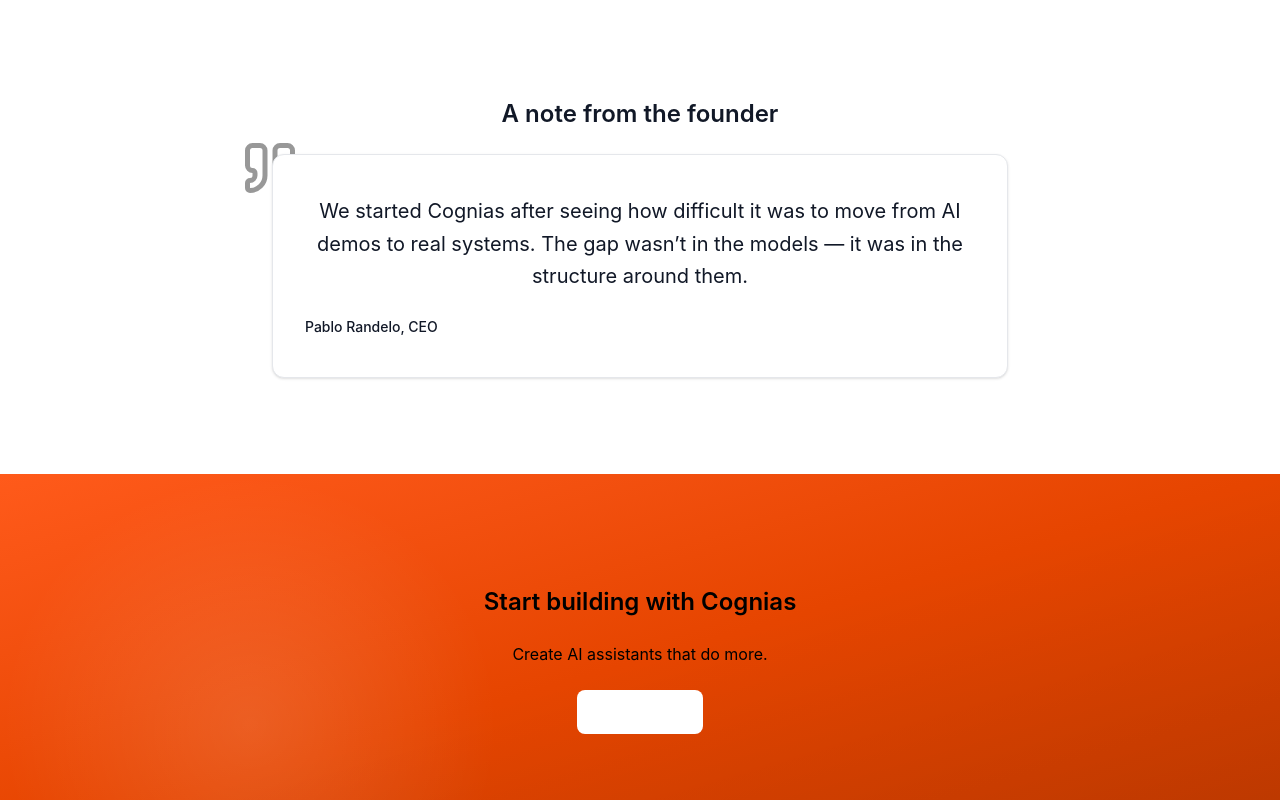
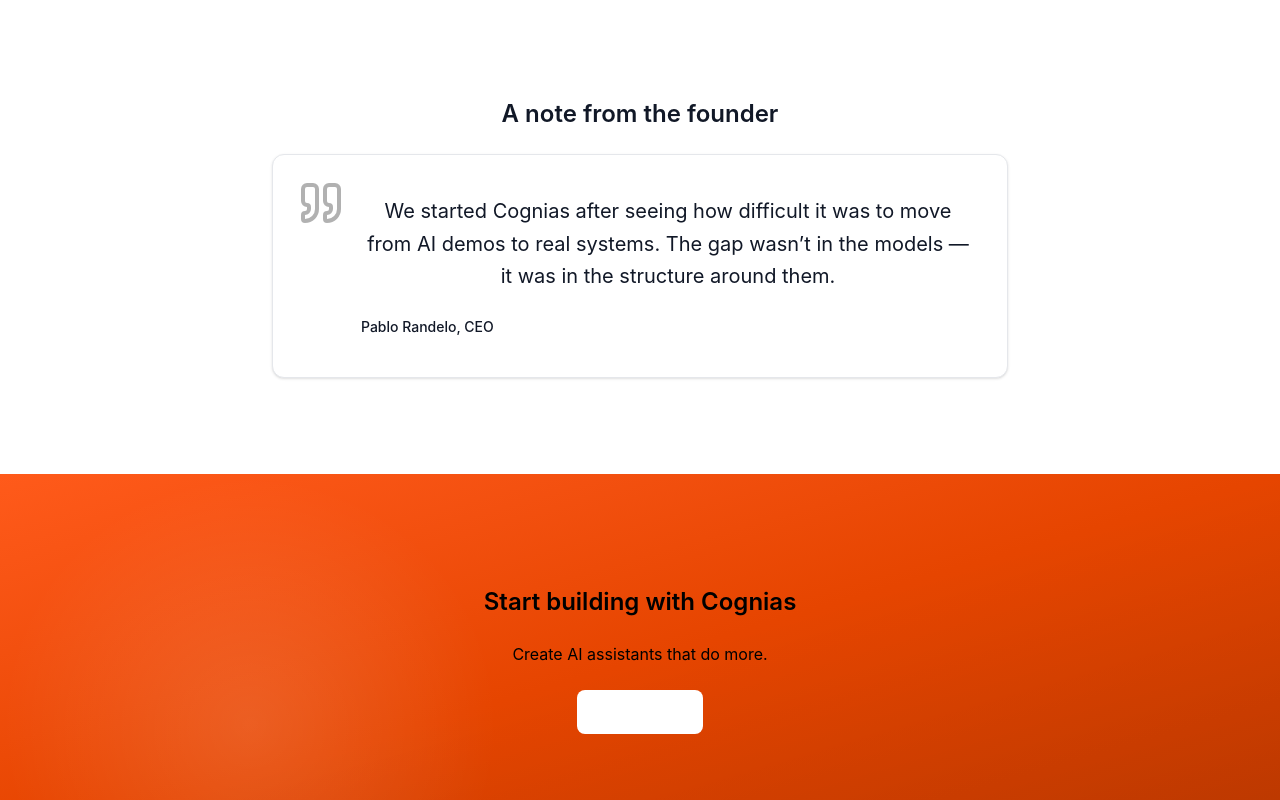
Before and after one commit to prandle/cognias-marketing, a React (Vite) app: page /about in a window 1280 px wide. Shown: the part 2160-2960 px from the top of the page. Built offline with nearby package versions, Linux system fonts and the light colour scheme.

Commit message:
quote invert

```diff
--- a/src/components/ui/Quote.tsx
+++ b/src/components/ui/Quote.tsx
@@ -1,5 +1,5 @@
 import { Container } from "../layout/index";
-import { Quote } from "lucide-react";
+import { Quote as QuoteIcon } from "lucide-react";
 
 type QuoteProps = {
   quote: string;
@@ -12,21 +12,23 @@ export function Quotation({ quote, author, role, avatarUrl }: QuoteProps) {
   return (
     <Container size="narrow" className="relative">
 
-      {/* Top-left quote icon */}
-      <Quote size="60" className="absolute -top-4 -left-4 text-4xl opacity-40 select-none pointer-events-none
-                   text-border theme-inverse:text-white/40"
-      />
+      {/* Card */}
+      <div className="relative bg-surface border border-border rounded-[var(--radius-lg)] px-8 py-10 shadow-sm overflow-hidden theme-inverse:bg-gradient-to-br theme-inverse:from-primary/80 theme-inverse:via-[#e64500] theme-inverse:to-[#cc3d00]">
 
-      {/* Card */}
-      <div className="relative bg-surface border border-border rounded-[var(--radius-lg)] px-8 py-10 shadow-sm overflow-hidden">
+        {/* Quote icon inside padding */}
+        <QuoteIcon
+          size={48}
+          className="absolute top-6 left-6 text-border opacity-30 pointer-events-none
+                     theme-inverse:text-white/40"
+        />
 
         {/* Quote text */}
-        <p className="text-lg md:text-xl leading-relaxed text-text theme-inverse:text-white/80">
+        <p className="text-lg md:text-xl leading-relaxed text-text theme-inverse:text-white/80 ml-14">
           {quote}
         </p>
 
         {/* Author */}
-        <div className="mt-6 flex items-center justify-start gap-3">
+        <div className="mt-6 flex items-center gap-3 ml-14">
 
           {avatarUrl && (
             <img
--- a/src/components/widgets/GetStarted.tsx
+++ b/src/components/widgets/GetStarted.tsx
@@ -5,6 +5,7 @@ type CTAProps = {
   subtitle?: string;
   ctaText?: string;
   ctaUrl?: string;
+  themeInverse?: boolean;
 };
 
 const DEFAULTS = {
@@ -19,19 +20,31 @@ export function GetStarted(props: CTAProps) {
   const subtitle = props.subtitle ?? DEFAULTS.subtitle;
   const ctaText = props.ctaText ?? DEFAULTS.ctaText;
   const ctaUrl = props.ctaUrl ?? DEFAULTS.ctaUrl;
+  const themeInverse = props.themeInverse ?? false;
 
   return (
-    <div className="text-center space-y-6">
-      <h2 className="text-2xl font-semibold text-text">
+    <div
+      className={`text-center space-y-6 ${
+        themeInverse ? "theme-inverse" : ""
+      }`}
+    >
+      <h2
+        className={`text-2xl font-semibold ${
+          themeInverse ? "text-white/80" : "text-text"
+        }`}
+      >
         {title}
       </h2>
 
-      <p className="text-muted">
+      <p className={`${themeInverse ? "text-white/60" : "text-muted"}`}>
         {subtitle}
       </p>
 
       <a href={ctaUrl}>
-        <Button className="px-6 py-3">
+        <Button
+          variant={themeInverse ? "ghost" : "primary"}
+          className="px-6 py-3"
+        >
           {ctaText}
         </Button>
       </a>
--- a/src/version.json
+++ b/src/version.json
@@ -1,3 +1,3 @@
 {
-  "build": 57
+  "build": 58
 }
```
Also changed, not shown: 1 other file (tests, documents, lock files or other folders).
